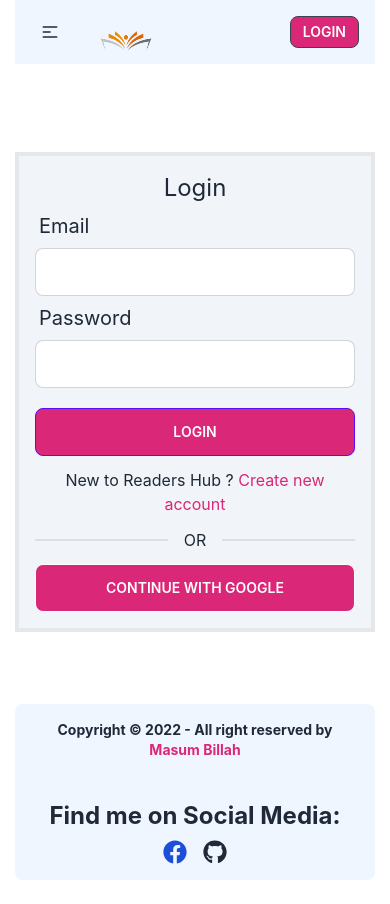
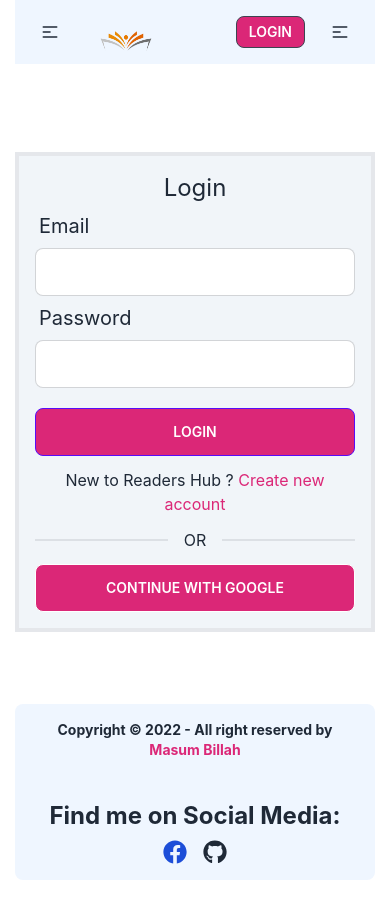
Before and after one commit to masum-71/readers-hub-client, a React (Create React App) app: page /login in a window 390 px wide. Built offline with nearby package versions, Linux system fonts and the light colour scheme; no server answers.

Commit message:
private route setup done

```diff
--- /dev/null
+++ b/src/Dashboard/Dashboard/Dashboard.js
@@ -0,0 +1,11 @@
+import React from "react";
+
+const Dashboard = () => {
+  return (
+    <div>
+      <h2>Coming soon</h2>
+    </div>
+  );
+};
+
+export default Dashboard;
--- /dev/null
+++ b/src/Layout/DashboardLayout/DashboardLayout.js
@@ -0,0 +1,40 @@
+import React from "react";
+import { Outlet } from "react-router-dom";
+import Navbar from "../../Shared/Navbar/Navbar";
+
+const DashboardLayout = () => {
+  return (
+    <div>
+      <Navbar></Navbar>
+      <div className="drawer drawer-mobile">
+        <input
+          id="dashboard-drawer"
+          type="checkbox"
+          className="drawer-toggle"
+        />
+        <div className="drawer-content ">
+          <Outlet></Outlet>
+          <label
+            htmlFor="dashboard-drawer"
+            className="btn btn-sm bg-pink-600 drawer-button lg:hidden"
+          >
+            Open drawer
+          </label>
+        </div>
+        <div className="drawer-side">
+          <label htmlFor="dashboard-drawer" className="drawer-overlay"></label>
+          <ul className="menu p-4 w-80 bg-base-100 text-base-content">
+            <li>
+              <a>Sidebar Item 1</a>
+            </li>
+            <li>
+              <a>Sidebar Item 2</a>
+            </li>
+          </ul>
+        </div>
+      </div>
+    </div>
+  );
+};
+
+export default DashboardLayout;
--- a/src/Pages/Login/Login.js
+++ b/src/Pages/Login/Login.js
@@ -1,11 +1,13 @@
 import React, { useContext } from "react";
 import { useForm } from "react-hook-form";
-import { Link, Navigate, useNavigate } from "react-router-dom";
+import { Link, Navigate, useLocation, useNavigate } from "react-router-dom";
 import { AuthContext } from "../../Contexts/AuthProvider/AuthProvider";
 
 const Login = () => {
   const { loginUser, googleLogin } = useContext(AuthContext);
   const navigate = useNavigate();
+  const location = useLocation();
+  const from = location.state?.from?.pathname || "/";
   const {
     register,
     formState: { errors },
@@ -17,7 +19,7 @@ const Login = () => {
       .then((result) => {
         const user = result.user;
         console.log(user);
-        navigate("/");
+        navigate(from, { replace: true });
       })
       .catch((err) => {
         console.log(err);
--- /dev/null
+++ b/src/Routers/PrivateRoute/PrivateRoute.js
@@ -0,0 +1,19 @@
+import React, { useContext } from "react";
+import { Navigate, useLocation } from "react-router-dom";
+import { AuthContext } from "../../Contexts/AuthProvider/AuthProvider";
+
+const PrivateRoute = ({ children }) => {
+  const { user, loading } = useContext(AuthContext);
+  const location = useLocation();
+  if (loading) {
+    return (
+      <progress className="progress flex justify-center w-full"></progress>
+    );
+  }
+  if (user) {
+    return children;
+  }
+  return <Navigate to="/login" state={{ from: location }} replace></Navigate>;
+};
+
+export default PrivateRoute;
--- a/src/Routers/Routes.js
+++ b/src/Routers/Routes.js
@@ -1,9 +1,12 @@
 import { createBrowserRouter } from "react-router-dom";
+import Dashboard from "../Dashboard/Dashboard/Dashboard";
+import DashboardLayout from "../Layout/DashboardLayout/DashboardLayout";
 import Main from "../Layout/Main/Main";
 import SingleCategory from "../Pages/Category/SingleCategory";
 import Home from "../Pages/Home/Home";
 import Login from "../Pages/Login/Login";
 import Signup from "../Pages/Signup/Signup";
+import PrivateRoute from "./PrivateRoute/PrivateRoute";
 
 export const router = createBrowserRouter([
   {
@@ -16,7 +19,11 @@ export const router = createBrowserRouter([
       },
       {
         path: "/category/:id",
-        element: <SingleCategory></SingleCategory>,
+        element: (
+          <PrivateRoute>
+            <SingleCategory></SingleCategory>
+          </PrivateRoute>
+        ),
         loader: async ({ params }) => {
           return fetch(`http://localhost:5000/categories/${params.id}`);
         },
@@ -31,4 +38,18 @@ export const router = createBrowserRouter([
       },
     ],
   },
+  {
+    path: "/dashboard",
+    element: (
+      <PrivateRoute>
+        <DashboardLayout></DashboardLayout>
+      </PrivateRoute>
+    ),
+    children: [
+      {
+        path: "/dashboard",
+        element: <Dashboard></Dashboard>,
+      },
+    ],
+  },
 ]);
--- a/src/Shared/Navbar/Navbar.js
+++ b/src/Shared/Navbar/Navbar.js
@@ -44,7 +44,7 @@ const Navbar = () => {
             </svg>
           </label>
           <ul
-            tabIndex={0}
+            tabIndex={1}
             className="menu menu-compact dropdown-content mt-3 p-2 shadow bg-base-100 rounded-box w-52"
           >
             {menuItem}
@@ -80,6 +80,26 @@ const Navbar = () => {
             </>
           )}
         </div>
+        <label
+          tabIndex={2}
+          htmlFor="dashboard-drawer"
+          className="btn btn-ghost lg:hidden"
+        >
+          <svg
+            xmlns="http://www.w3.org/2000/svg"
+            className="h-5 w-5"
+            fill="none"
+            viewBox="0 0 24 24"
+            stroke="currentColor"
+          >
+            <path
+              strokeLinecap="round"
+              strokeLinejoin="round"
+              strokeWidth="2"
+              d="M4 6h16M4 12h8m-8 6h16"
+            />
+          </svg>
+        </label>
       </div>
     </div>
   );
```
